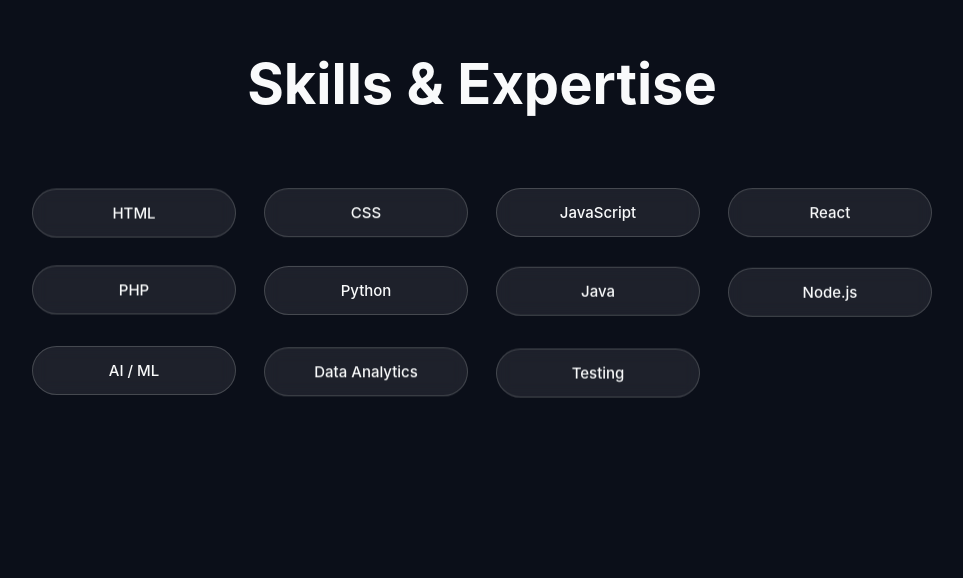
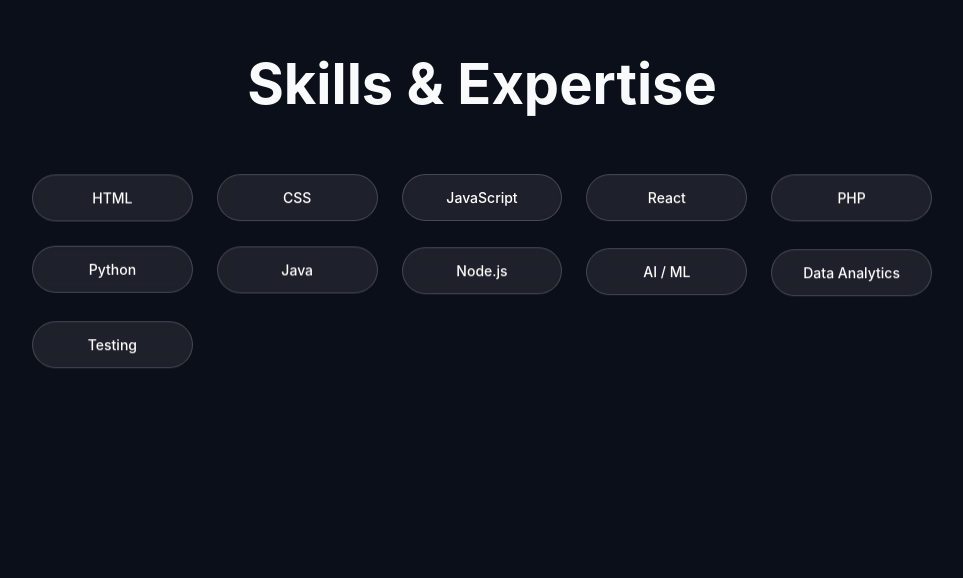
Before and after one commit to HanshikaJ21/hanshika-portfolio, a React (Vite) app: page / in a window 1280 px wide. Shown: the part 3085-3663 px from the top of the page, without its empty margins (158-1121 px from the left). Built offline with nearby package versions, Linux system fonts and the light colour scheme.

Commit message:
Improve skills section for light theme and mobile

```diff
--- a/src/styles/skills.css
+++ b/src/styles/skills.css
@@ -6,54 +6,86 @@
 .skills-title {
   font-size: 56px;
   font-weight: 700;
-  margin-bottom: 80px;
+  margin-bottom: 64px;
+  color: var(--text);
 }
 
-/* CONTAINER */
+/* GRID */
 .skills-constellation {
   max-width: 900px;
   margin: 0 auto;
   display: grid;
-  grid-template-columns: repeat(auto-fit, minmax(160px, 1fr));
-  gap: 28px;
+  grid-template-columns: repeat(auto-fit, minmax(140px, 1fr));
+  gap: 24px;
 }
 
-/* SKILL PILL */
+/* SKILL PILL – BASE */
 .skill-pill {
-  padding: 14px 22px;
+  padding: 14px 20px;
   border-radius: 999px;
-  font-size: 15px;
+  font-size: 14px;
   font-weight: 500;
   text-align: center;
+  cursor: default;
 
+  transition: transform 0.25s ease, box-shadow 0.25s ease;
+}
+
+/* 🌞 LIGHT THEME */
+[data-theme="light"] .skill-pill {
+  background: #ffffff;
+  color: #111;
+  border: 1px solid #e6e6e6;
+  box-shadow: 0 6px 18px rgba(0, 0, 0, 0.06);
+}
+
+/* 🌚 DARK THEME */
+[data-theme="dark"] .skill-pill {
   background: rgba(255, 255, 255, 0.08);
+  color: #fff;
   border: 1px solid rgba(255, 255, 255, 0.18);
   backdrop-filter: blur(8px);
 
   animation: float 4s ease-in-out infinite;
-  transition: transform 0.3s ease, box-shadow 0.3s ease;
 }
 
-/* FLOAT ANIMATION */
+/* FLOAT (DARK ONLY FEELS GOOD) */
 @keyframes float {
   0% { transform: translateY(0); }
-  50% { transform: translateY(-10px); }
+  50% { transform: translateY(-8px); }
   100% { transform: translateY(0); }
 }
 
 /* HOVER */
 .skill-pill:hover {
-  transform: translateY(-14px) scale(1.08);
+  transform: translateY(-6px) scale(1.05);
+}
+
+[data-theme="light"] .skill-pill:hover {
+  box-shadow: 0 12px 28px rgba(0, 0, 0, 0.12);
+}
+
+[data-theme="dark"] .skill-pill:hover {
   box-shadow: 0 12px 40px rgba(80, 140, 255, 0.35);
 }
 
-/* MOBILE */
+/* 📱 MOBILE */
 @media (max-width: 768px) {
+  .skills-section {
+    padding: 64px 6vw 40px;
+  }
+
   .skills-title {
-    font-size: 40px;
+    font-size: 36px;
+    margin-bottom: 40px;
   }
 
   .skills-constellation {
-    gap: 20px;
+    gap: 16px;
+  }
+
+  .skill-pill {
+    font-size: 13px;
+    padding: 12px 16px;
   }
 }
```
